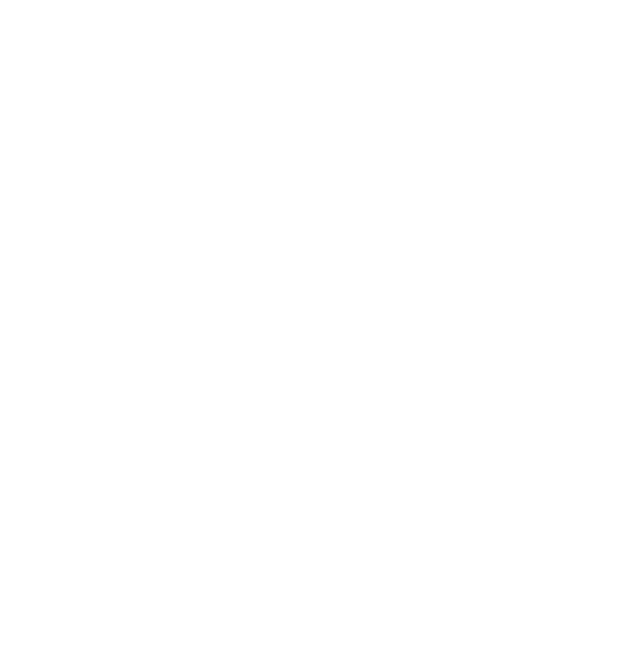
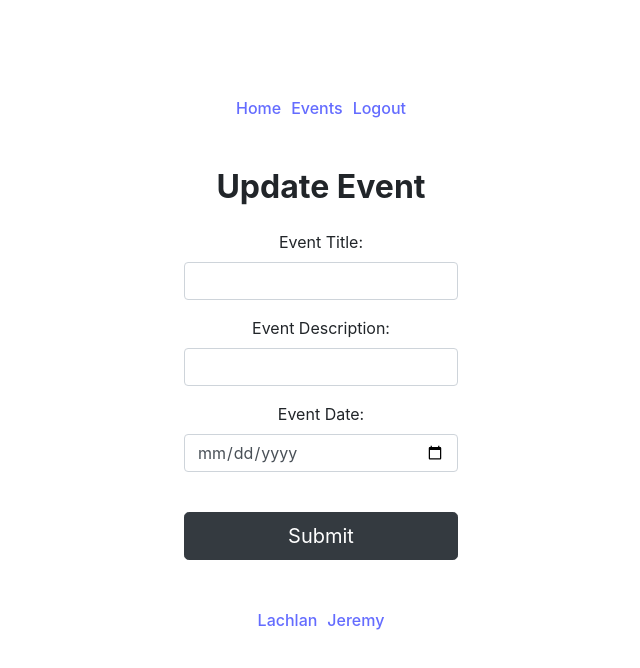
Before and after one commit to roughnut/requests-dj-v2, a React (Vite) app in the folder client/: page /events/1/update in a window 1280 px wide. Before the commit this address had no page. Shown: the top 668 px of the page, without its empty margins (319-959 px from the left). Built offline with nearby package versions, Linux system fonts and the light colour scheme; sample sign-in values are in the browser's storage.

Commit message:
Added pages for adding a song and updating an event, updated protected route to work with the globalstate.

```diff
--- /dev/null
+++ b/client/src/components/AddSong.jsx
@@ -0,0 +1,71 @@
+import React, { useState } from 'react';
+import { useNavigate, useParams } from 'react-router-dom';
+
+const AddSong = () => {
+  const [name, setName] = useState('');
+  const [artist, setArtist] = useState('');
+  const navigate = useNavigate();
+  const { id } = useParams();
+
+  const handleSubmit = async (event) => {
+    event.preventDefault();
+
+    if (!name || !artist) {
+      alert('Please fill out all fields.');
+      return;
+    }
+
+    try {
+      const response = await fetch(`/api/events/${id}/`, {
+        method: 'POST',
+        body: JSON.stringify({ name, artist }),
+        headers: { 'Content-Type': 'application/json' },
+      });
+
+      if (response.ok) {
+        navigate(`/events/${id}`);
+      } else {
+        alert('Song request failed. Please try again later.');
+      }
+    } catch (error) {
+      console.error('Error:', error);
+      alert('Song request failed. Please try again later.');
+    }
+  };
+
+  return (
+    <div className="container mt-5">
+      <h2 className="text-center text-4xl font-weight-bold mb-4">Add Song</h2>
+      <form className="mx-auto" onSubmit={handleSubmit}>
+        <div className="mb-3">
+          <label htmlFor="event-title" className="form-label">Song Title:</label>
+          <input
+            type="text"
+            id="song-title"
+            className="form-control"
+            value={name}
+            onChange={(e) => setName(e.target.value)}
+          />
+        </div>
+        <div className="mb-3">
+          <label htmlFor="event-desc" className="form-label">Song Artist:</label>
+          <input
+            type="text"
+            id="song-artist"
+            className="form-control"
+            value={artist}
+            onChange={(e) => setArtist(e.target.value)}
+          />
+        </div>
+        <button
+          type="submit"
+          className="btn btn-dark btn-lg w-100 mt-4"
+        >
+          Submit
+        </button>
+      </form>
+    </div>
+  );
+};
+
+export default AddSong;
--- a/client/src/components/EventComponent.jsx
+++ b/client/src/components/EventComponent.jsx
@@ -27,7 +27,7 @@ const EventComponent = ({ eventInfo, userId }) => {
       {eventInfo.user_id === userId && (
         <div className="mt-2">
           <a
-            href={`/events/update/${eventInfo.id}`}
+            href={`/events/${eventInfo.id}/update`}
             className="btn btn-dark m-2"
             onClick={(e) => e.stopPropagation()}
           >
--- a/client/src/components/ProtectedRoute.jsx
+++ b/client/src/components/ProtectedRoute.jsx
@@ -1,11 +1,12 @@
 import React from 'react';
 import { Navigate } from 'react-router-dom';
-import Auth from '../utils/auth';
+import { useSongContext } from '../utils/GlobalState'; // Correctly import the custom hook
 
 const ProtectedRoute = ({ element }) => {
-  const isAuthenticated = Auth.loggedIn();
+  const { state } = useSongContext();  // Get the state from the context
+  const isAuthenticated = state.isAuthenticated;
 
-  // Redirect to login if not authenticated, otherwise render the element
+  // If the user is authenticated, render the component; otherwise, redirect to the login page.
   return isAuthenticated ? element : <Navigate to="/login" />;
 };
 
--- /dev/null
+++ b/client/src/components/UpdateEvent.jsx
@@ -0,0 +1,82 @@
+import React, { useState } from 'react';
+import { useNavigate, useParams } from 'react-router-dom';
+
+const UpdateEvent = () => {
+  const [name, setName] = useState('');
+  const [description, setDescription] = useState('');
+  const [date, setDate] = useState('');
+  const { id } = useParams();
+  const navigate = useNavigate();
+
+  const handleSubmit = async (event) => {
+    event.preventDefault();
+
+    if (!name || !description || !date) {
+      alert('Please fill out all fields.');
+      return;
+    }
+
+    try {
+      const response = await fetch(`/api/events/${id}`, {
+        method: 'PUT',
+        body: JSON.stringify({ name, description, date }),
+        headers: { 'Content-Type': 'application/json' },
+      });
+
+      if (response.ok) {
+        navigate('/events');
+      } else {
+        alert('Event request failed. Please try again later.');
+      }
+    } catch (error) {
+      console.error('Error:', error);
+      alert('Event request failed. Please try again later.');
+    }
+  };
+
+  return (
+    <div className="container mt-5">
+      <h2 className="text-center text-4xl font-weight-bold mb-4">Update Event</h2>
+      <form className="mx-auto" onSubmit={handleSubmit}>
+        <div className="mb-3">
+          <label htmlFor="event-title" className="form-label">Event Title:</label>
+          <input
+            type="text"
+            id="event-title"
+            className="form-control"
+            value={name}
+            onChange={(e) => setName(e.target.value)}
+          />
+        </div>
+        <div className="mb-3">
+          <label htmlFor="event-desc" className="form-label">Event Description:</label>
+          <input
+            type="text"
+            id="event-desc"
+            className="form-control"
+            value={description}
+            onChange={(e) => setDescription(e.target.value)}
+          />
+        </div>
+        <div className="mb-3">
+          <label htmlFor="event-date" className="form-label">Event Date:</label>
+          <input
+            type="date"
+            id="event-date"
+            className="form-control"
+            value={date}
+            onChange={(e) => setDate(e.target.value)}
+          />
+        </div>
+        <button
+          type="submit"
+          className="btn btn-dark btn-lg w-100 mt-4"
+        >
+          Submit
+        </button>
+      </form>
+    </div>
+  );
+};
+
+export default UpdateEvent;
--- a/client/src/pages/EventPage.jsx
+++ b/client/src/pages/EventPage.jsx
@@ -1,14 +1,26 @@
 import React from 'react';
-import { useParams } from 'react-router-dom';
+import { useParams, useNavigate } from 'react-router-dom';
 import SongsList from '../components/SongsList';
 
 const EventPage = () => {
   const { id } = useParams(); // Retrieve the event ID from the URL
 
+  const navigate = useNavigate();
+
+  const handleSongAdd = () => {
+    navigate(`/events/${id}/add_song`);
+  }
+
   return (
     <div>
       <h1 className="text-4xl font-bold text-custom-charcoal">Event Details</h1>
       {/* Fetch and display event details here */}
+      <button
+            className="btn btn-dark m-2"
+            onClick={handleSongAdd}
+          >
+            Add a Song
+          </button>
       <SongsList eventId={id} />
     </div>
   );
```
Also changed, not shown: client/src/main.jsx (+9 -5 lines).
